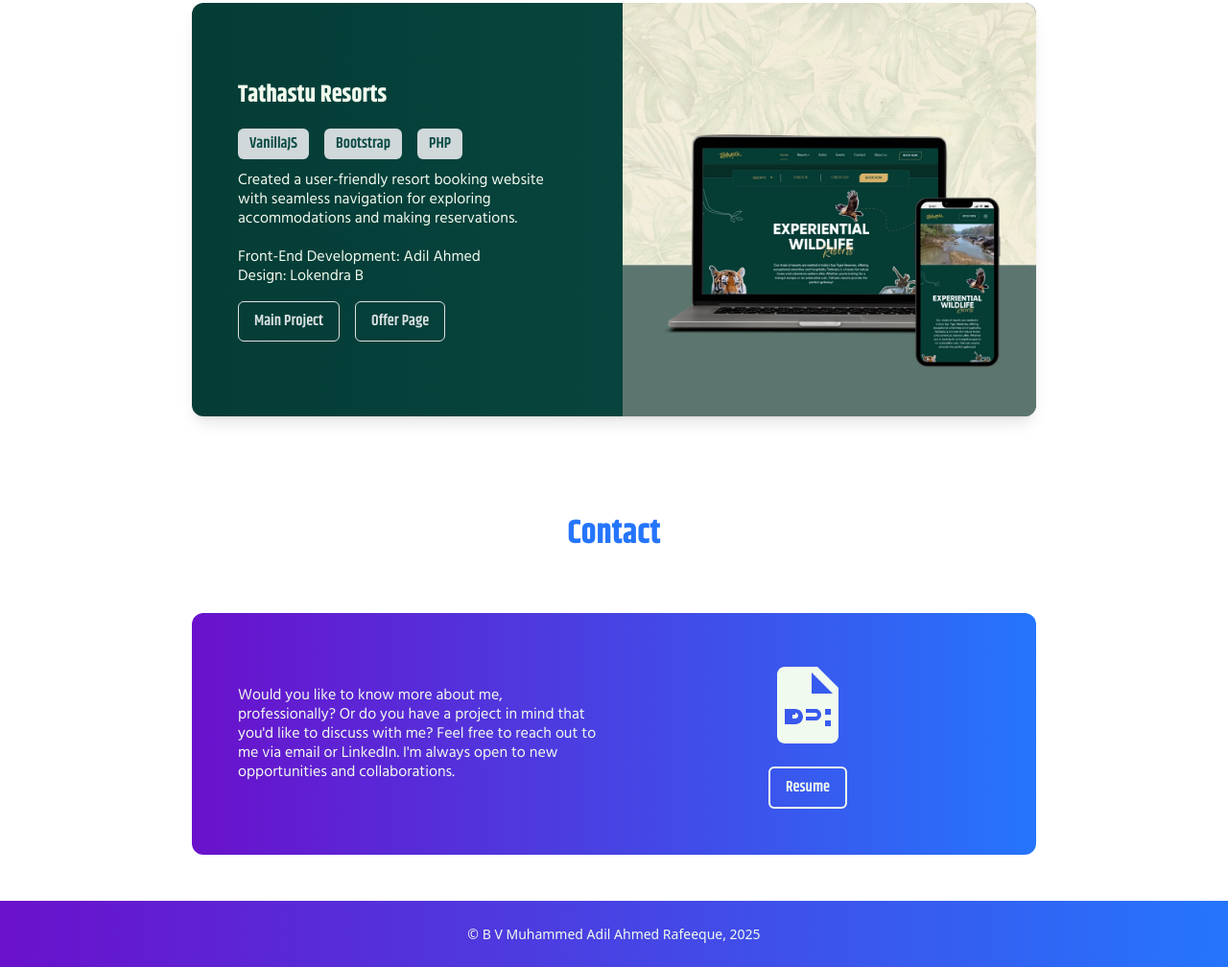
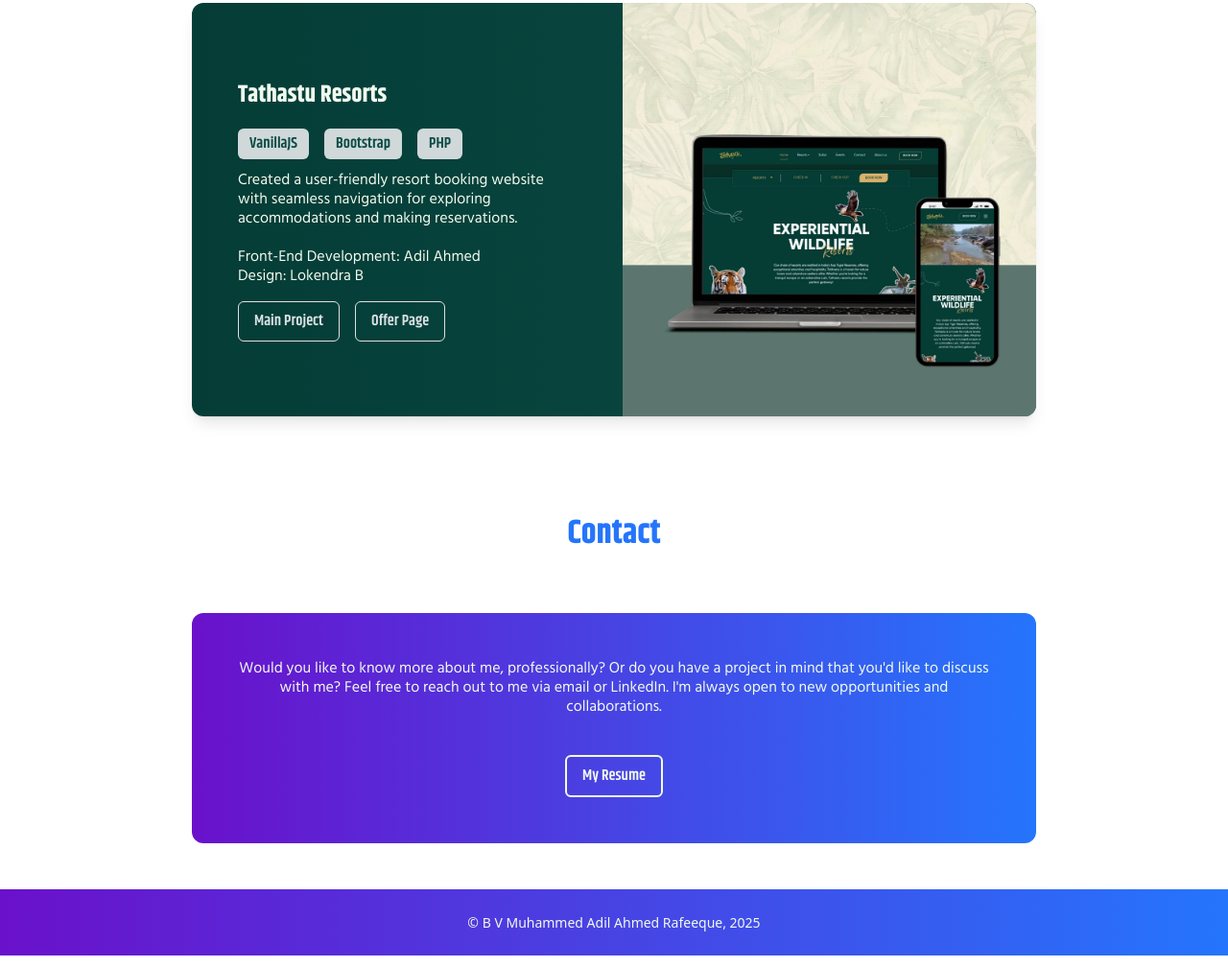
Before and after one commit to kallumaguy/portfolio, a website built with Vite: page index.html in a window 1280 px wide. Shown: the part 2220-3228 px from the top of the page at 96% size. Built offline with nearby package versions, Linux system fonts and the light colour scheme.

Commit message:
contact section Updated

```diff
--- a/index.html
+++ b/index.html
@@ -296,7 +296,6 @@
                 Design: Lokendra B <br />
               </p>
               <div class="flex flex-row gap-4">
-
                 <a href="https://www.tathasturesorts.com">
                   <button
                     class="bg-transparent hover:bg-[#dbe1e3] text-[#dbe1e3] hover:text-[#0c4c45] font-khand font-semibold text-[16px] px-4 py-2 mt-4 rounded-md border"
@@ -331,37 +330,24 @@
           Contact
         </h2>
         <div
-          class="mt-[3.5rem] p-6 md:p-[3rem] flex flex-col-reverse md:flex-row gap-6 items-center justify-center bg-blue-gradient rounded-xl"
+          class="mt-[3.5rem] p-6 md:p-[3rem] flex flex-col gap-6 items-center justify-center bg-blue-gradient rounded-xl"
         >
-          <div class="flex-1">
+          <div class="flex-1 mt-3 md:mt-0">
             <p
-              class="font-hind font-normal text-[#f1faee] text-[16px] leading-tight"
+              class="font-hind font-normal text-[#f1faee] text-[16px] text-center leading-tight"
             >
               Would you like to know more about me, professionally? Or do you
-              have a project in mind that you'd like to discuss with me? Feel
-              free to reach out to me via email or LinkedIn. I'm always open to
-              new opportunities and collaborations.
+              have a project in mind that you'd like to discuss with me? <br class="hidden xl:block"/>
+              Feel free to reach out to me via email or LinkedIn. I'm always
+              open to new opportunities and collaborations.
             </p>
           </div>
-          <div class="flex-1 flex flex-col justify-center items-center">
-            <svg
-              xmlns="http://www.w3.org/2000/svg"
-              viewBox="0 0 24 24"
-              fill="currentColor"
-              class="w-24 h-24 text-[#f1faee]"
-            >
-              <path
-                d="M14.5 2H6C4.9 2 4 2.9 4 4v16c0 1.1.9 2 2 2h12c1.1 0 2-.9 2-2V7.5L14.5 2zM13 9V3.5L18.5 9H13zM8.75 14.5H8v1h.75c.41 0 .75-.34.75-.75s-.34-.75-.75-.75zM6 13h2.75c1.1 0 2 .9 2 2s-.9 2-2 2H6v-4zm5.5 0H14c.83 0 1.5.67 1.5 1.5S14.83 16 14 16h-2.5v-3zm5 0H18v1.5h-1.5V13zm-5 1.5V15H14c.28 0 .5-.22.5-.5s-.22-.5-.5-.5h-2.5zM16.5 16H18v1.5h-1.5V16z"
-              />
-            </svg>
-
-            <!-- Icon with a google drive link of showcasing video projects -->
-
+          <div class="flex-1 flex justify-center items-center">
             <a
               href="https://www.overleaf.com/read/cbghfwysznxr#13fa84"
               class="bg-transparent text-[#f1faee] hover:bg-[#f1faee] hover:text-primary font-khand font-semibold text-[16px] px-4 py-2 mt-4 border-2 hover:border-[#f1faee] rounded-md"
             >
-              Resume
+              My Resume
             </a>
           </div>
         </div>
```
